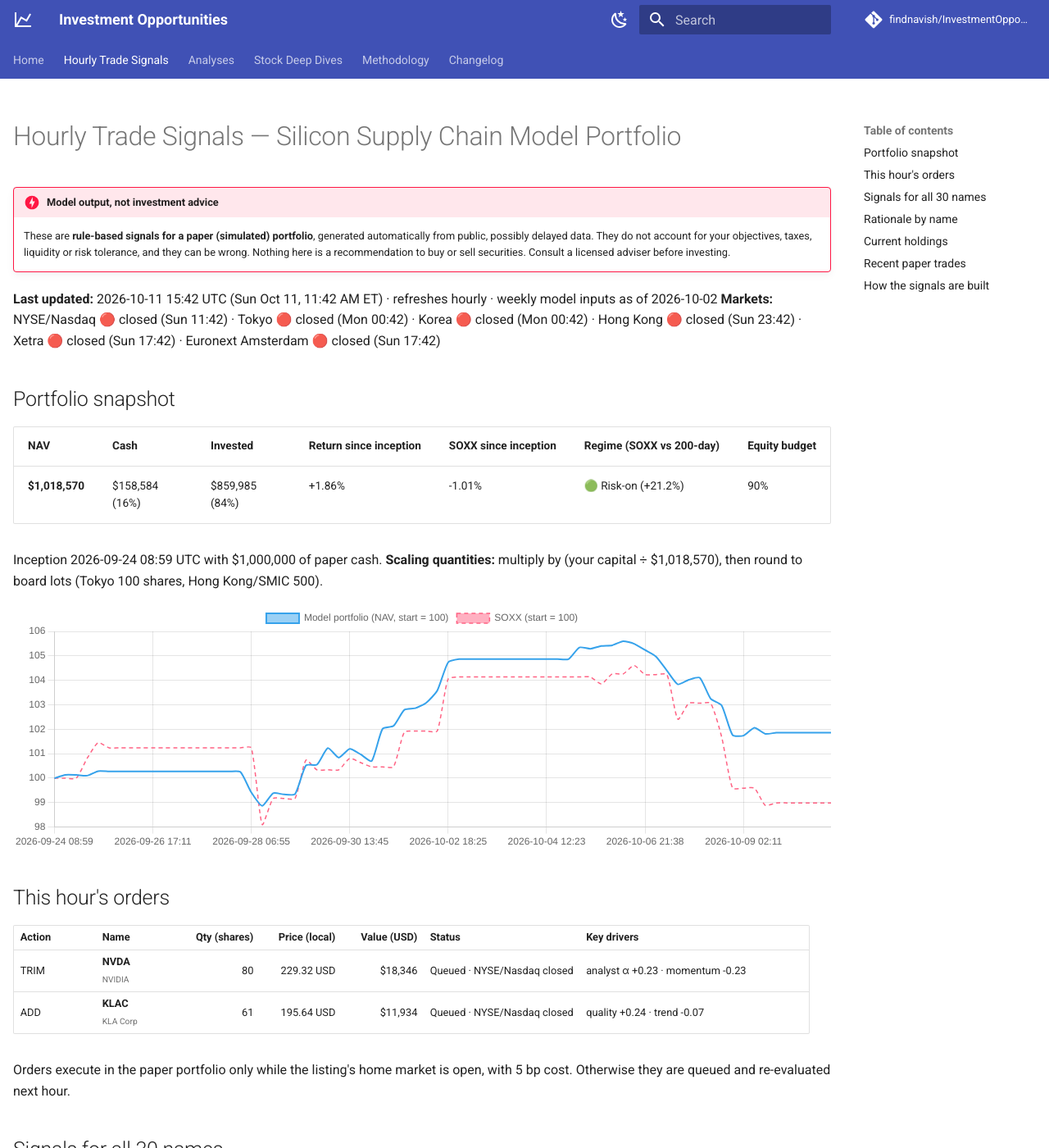
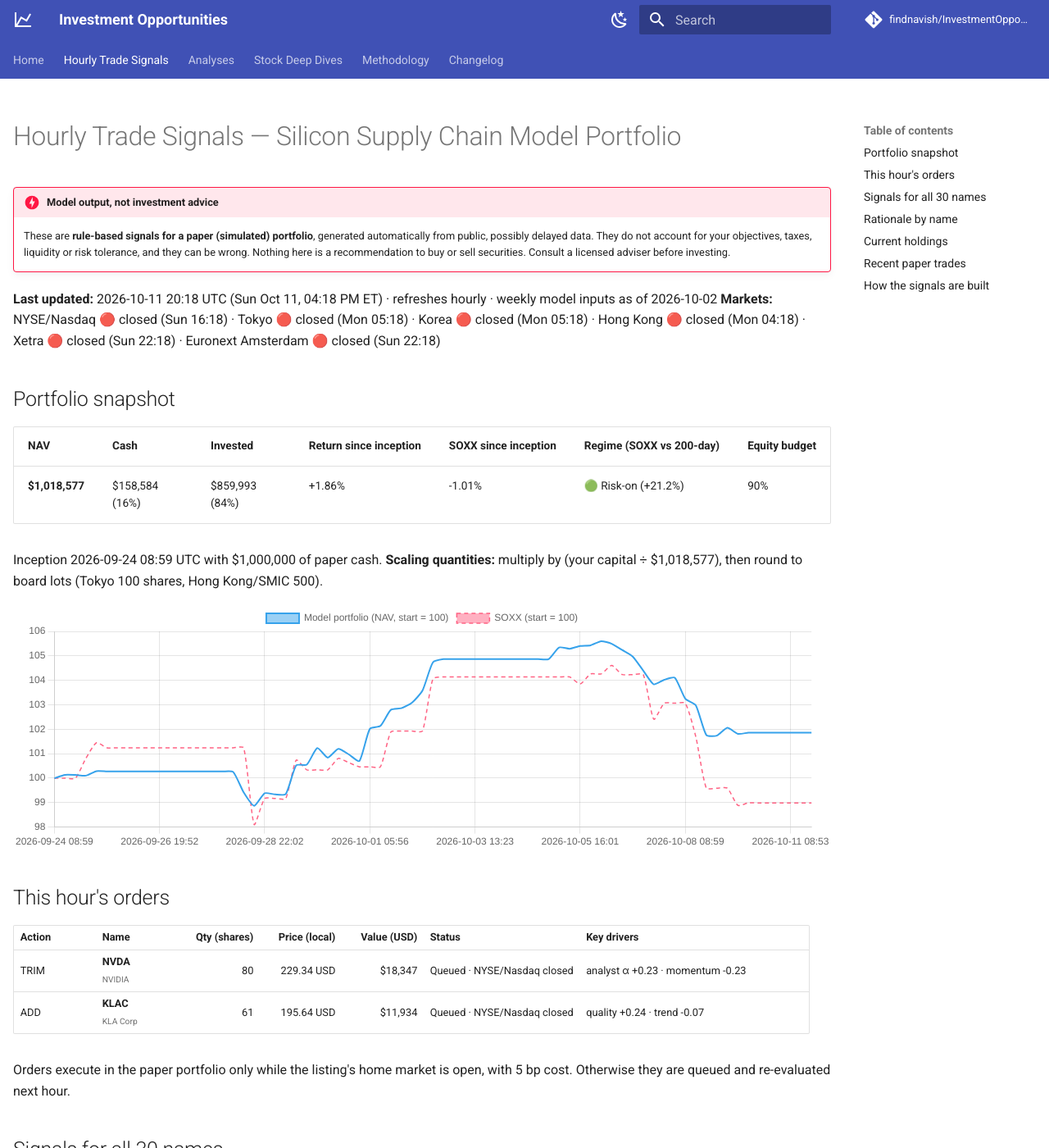
Before and after one commit to findnavish/InvestmentOpportunities, an MkDocs documentation site: the page built from docs/trade-signals/index.md, in a window 1280 px wide and 1400 px high. Shown: the whole window at 82% size. Built offline with MkDocs 1.6.1 and Material for MkDocs 9.7.7, drawn with Linux system fonts in a browser that asks for light colours; comment, search, counter and statistics services are not loaded; some of the changed text lies outside the part shown.

Commit message:
Signals update 2026-10-11 20:18 UTC

```diff
--- a/docs/trade-signals/index.md
+++ b/docs/trade-signals/index.md
@@ -8,16 +8,16 @@ hide:
 !!! danger "Model output, not investment advice"
     These are **rule-based signals for a paper (simulated) portfolio**, generated automatically from public, possibly delayed data. They do not account for your objectives, taxes, liquidity or risk tolerance, and they can be wrong. Nothing here is a recommendation to buy or sell securities. Consult a licensed adviser before investing.
 
-**Last updated:** 2026-10-11 15:42 UTC (Sun Oct 11, 11:42 AM ET) · refreshes hourly · weekly model inputs as of 2026-10-02
-**Markets:** NYSE/Nasdaq 🔴 closed (Sun 11:42) · Tokyo 🔴 closed (Mon 00:42) · Korea 🔴 closed (Mon 00:42) · Hong Kong 🔴 closed (Sun 23:42) · Xetra 🔴 closed (Sun 17:42) · Euronext Amsterdam 🔴 closed (Sun 17:42)
+**Last updated:** 2026-10-11 20:18 UTC (Sun Oct 11, 04:18 PM ET) · refreshes hourly · weekly model inputs as of 2026-10-02
+**Markets:** NYSE/Nasdaq 🔴 closed (Sun 16:18) · Tokyo 🔴 closed (Mon 05:18) · Korea 🔴 closed (Mon 05:18) · Hong Kong 🔴 closed (Mon 04:18) · Xetra 🔴 closed (Sun 22:18) · Euronext Amsterdam 🔴 closed (Sun 22:18)
 
 ## Portfolio snapshot
 
 | NAV | Cash | Invested | Return since inception | SOXX since inception | Regime (SOXX vs 200-day) | Equity budget |
 |---|---|---|---|---|---|---|
-| **$1,018,570** | $158,584 (16%) | $859,985 (84%) | +1.86% | -1.01% | 🟢 Risk-on (+21.2%) | 90% |
+| **$1,018,577** | $158,584 (16%) | $859,993 (84%) | +1.86% | -1.01% | 🟢 Risk-on (+21.2%) | 90% |
 
-Inception 2026-09-24 08:59 UTC with $1,000,000 of paper cash. **Scaling quantities:** multiply by (your capital ÷ $1,018,570), then round to board lots (Tokyo 100 shares, Hong Kong/SMIC 500).
+Inception 2026-09-24 08:59 UTC with $1,000,000 of paper cash. **Scaling quantities:** multiply by (your capital ÷ $1,018,577), then round to board lots (Tokyo 100 shares, Hong Kong/SMIC 500).
 
 <canvas id="navChart" height="90"></canvas>
 
@@ -27,7 +27,7 @@ Inception 2026-09-24 08:59 UTC with $1,000,000 of paper cash. **Scaling quantiti
 
 | Action | Name | Qty (shares) | Price (local) | Value (USD) | Status | Key drivers |
 |---|---|--:|--:|--:|---|---|
-| TRIM | **NVDA**<br><small>NVIDIA</small> | 80 | 229.32 USD | $18,346 | Queued · NYSE/Nasdaq closed | analyst α +0.23 · momentum -0.23 |
+| TRIM | **NVDA**<br><small>NVIDIA</small> | 80 | 229.34 USD | $18,347 | Queued · NYSE/Nasdaq closed | analyst α +0.23 · momentum -0.23 |
 | ADD | **KLAC**<br><small>KLA Corp</small> | 61 | 195.64 USD | $11,934 | Queued · NYSE/Nasdaq closed | quality +0.24 · trend -0.07 |
 
 </div>
@@ -49,7 +49,7 @@ Sorted by score. **Weight** = current → target share of NAV. **Key drivers** =
 | 🟢 Buy | +0.49 | **TSM**<br><small>TSMC</small> | 453.26 USD | +22% | -1.2% | +46% | +16% | 53 | +0.58 | 8.3% → 10.0% | – | quality +0.28 · momentum -0.12 |
 | 🟢 Buy | +0.46 | **ASX**<br><small>ASE Technology</small> | 46.43 USD | +10% | -2.2% | +239% | +48% | 62 | -0.68 | 6.9% → 7.7% | – | momentum +0.35 · quality -0.28 · ⚠️ rich valuation |
 | 🟢 Buy | +0.42 | **Infineon**<br><small>IFX.DE</small> | 58.70 EUR | +48% | +4.4% | +81% | +4% | 49 | -0.04 | 6.3% → 7.5% | – | analyst α +0.31 · trend -0.12 |
-| 🟢 Buy | +0.37 | **NVDA**<br><small>NVIDIA</small> | 229.32 USD | +43% | +3.2% | +14% | +14% | 53 | +0.47 | 8.4% → 6.5% | TRIM 80 | analyst α +0.23 · momentum -0.23 |
+| 🟢 Buy | +0.37 | **NVDA**<br><small>NVIDIA</small> | 229.34 USD | +43% | +3.2% | +14% | +14% | 53 | +0.47 | 8.4% → 6.5% | TRIM 80 | analyst α +0.23 · momentum -0.23 |
 | 🟢 Buy | +0.33 | **KLAC**<br><small>KLA Corp</small> | 195.64 USD | +19% | -1.9% | +72% | +9% | 55 | +0.51 | 4.2% → 5.4% | ADD 61 | quality +0.24 · trend -0.07 |
 | ⚪ Hold | +0.22 | **ASML**<br><small>ASML Holding</small> | 1,781.44 USD | +18% | -2.6% | +74% | +14% | 53 | +0.42 | 0.0% → 0.0% | – | quality +0.18 · analyst α -0.08 |
 | ⚪ Hold | +0.09 | **Tokyo Electron**<br><small>8035.T</small> | 12,430 JPY | +23% | -1.3% | +107% | +26% | 62 | -0.28 | 4.6% → 4.6% | – | quality -0.18 · trend +0.14 |
@@ -101,7 +101,7 @@ Click a name to expand the full reasoning behind its rating and quantity.
     Within rebalance band of target 7.5%: no trade. Analyst target 86.74 EUR vs 58.70 EUR (+48%, 23 analysts); de-biased α +4.4% vs CAPM hurdle 14.1%. Uptrend +4% vs 200-day avg; 12-1 mom +81%; RSI 49. Quality z -0.04 (ROE 6%).
 
 ??? success "NVDA (NVDA) — 🟢 Buy, score +0.37"
-    **TRIM 80 sh** → target 6.5% of NAV (sized ∝ score ÷ σ(e), cap 10%). Analyst target 327.70 USD vs 229.32 USD (+43%, 59 analysts); de-biased α +3.2% vs CAPM hurdle 13.9%. Uptrend +14% vs 200-day avg; 12-1 mom +14%; RSI 53. Quality z +0.47 (ROE 101%).
+    **TRIM 80 sh** → target 6.5% of NAV (sized ∝ score ÷ σ(e), cap 10%). Analyst target 327.70 USD vs 229.34 USD (+43%, 59 analysts); de-biased α +3.2% vs CAPM hurdle 13.9%. Uptrend +14% vs 200-day avg; 12-1 mom +14%; RSI 53. Quality z +0.47 (ROE 101%).
 
 ??? success "KLAC (KLAC) — 🟢 Buy, score +0.33"
     **ADD 61 sh** → target 5.4% of NAV (sized ∝ score ÷ σ(e), cap 10%). Analyst target 233.77 USD vs 195.64 USD (+19%, 26 analysts); de-biased α -1.9% vs CAPM hurdle 11.1%. Uptrend +9% vs 200-day avg; 12-1 mom +72%; RSI 55. Quality z +0.51 (ROE 87%).
@@ -176,7 +176,7 @@ Click a name to expand the full reasoning behind its rating and quantity.
 | 005930.KS | Samsung Electronics | 485 | 264,000 KRW | $95,551 | 9.4% | Strong Buy |
 | MU | Micron Technology | 92 | 1,028.14 USD | $94,588 | 9.3% | Strong Buy |
 | 000660.KS | SK hynix | 74 | 1,699,000 KRW | $93,824 | 9.2% | Strong Buy |
-| NVDA | NVIDIA | 371 | 229.32 USD | $85,078 | 8.4% | Buy |
+| NVDA | NVIDIA | 371 | 229.34 USD | $85,085 | 8.4% | Buy |
 | TSM | TSMC | 187 | 453.26 USD | $84,760 | 8.3% | Buy |
 | AMAT | Applied Materials | 160 | 506.85 USD | $81,096 | 8.0% | Buy |
 | ASX | ASE Technology | 1,509 | 46.43 USD | $70,063 | 6.9% | Buy |
```
Also changed, not shown: other parts of docs/trade-signals/index.md (+2 -2 lines), docs/trade-signals/nav.json (+1 -1 lines).
